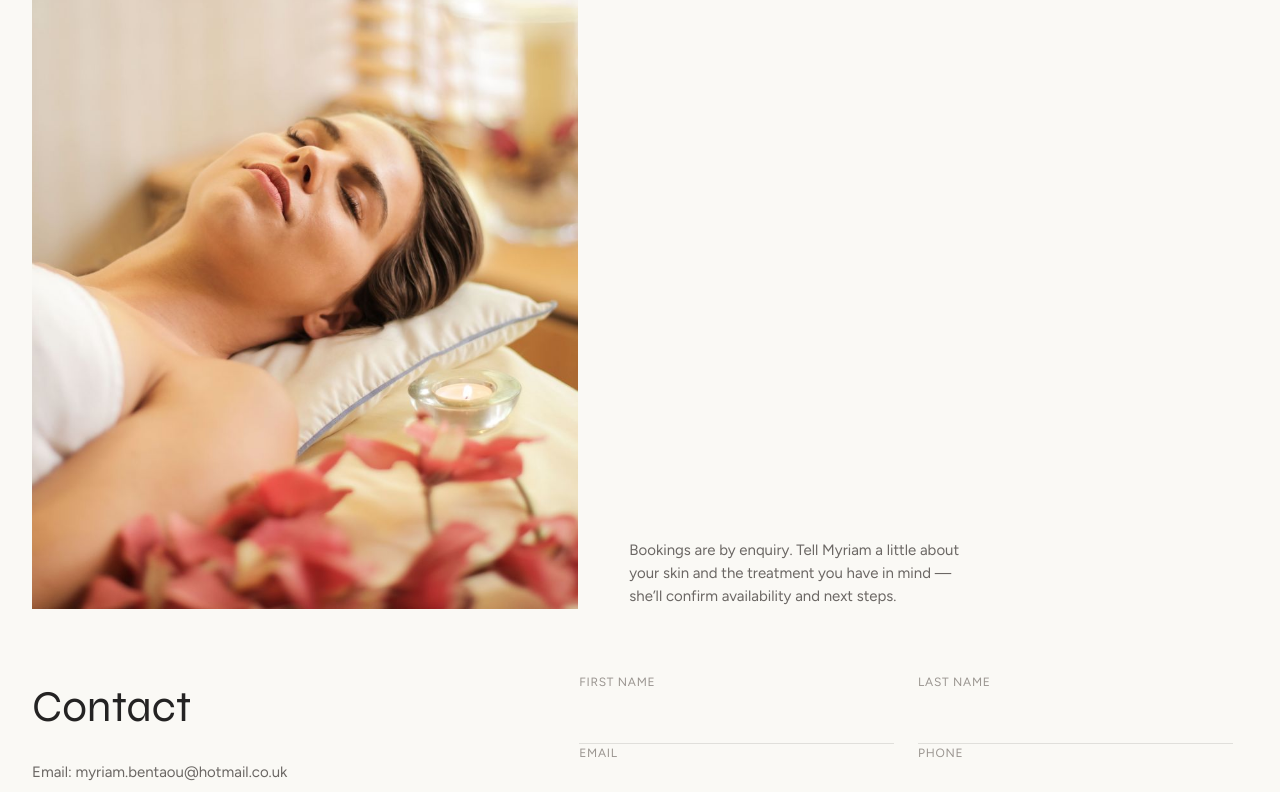
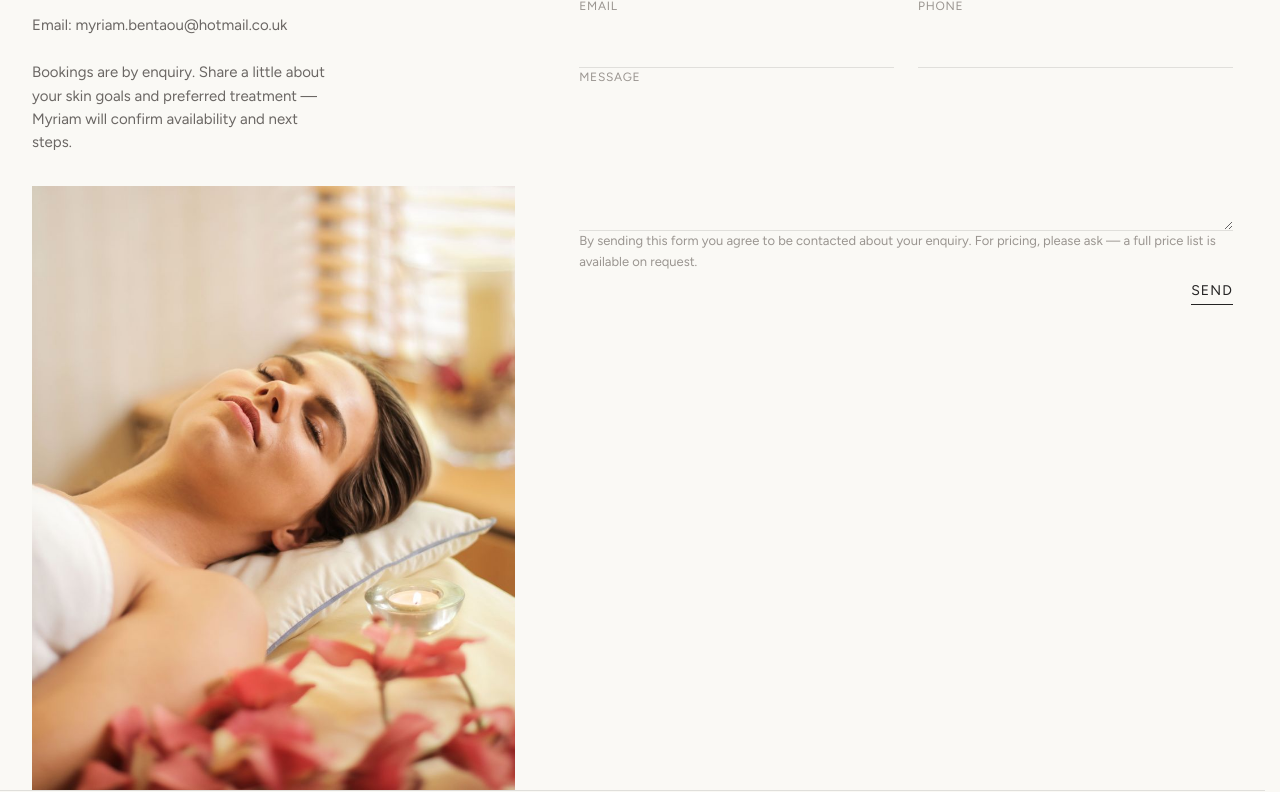
Before and after one commit to Dassine/Myriam, a plain HTML site: page contact.html in a window 1280 px wide. Shown: the part 194-986 px from the top of the page. Drawn offline with nearby package versions, Linux system fonts and the light colour scheme.

Commit message:
Fix contact page layout: form and image side by side
Co-authored-by: Dassine <bl.dassine@gmail.com>

```diff
--- a/contact.html
+++ b/contact.html
@@ -41,21 +41,6 @@
     </nav>
 
     <main class="page-pad page-top">
-      <div class="about-layout" style="margin-bottom: clamp(2.5rem, 6vw, 4rem)">
-        <div class="reveal">
-          <img
-            src="/images/calm.jpg"
-            alt="Calm treatment room atmosphere"
-            width="1600"
-            height="1067"
-            loading="eager"
-          />
-        </div>
-        <div class="reveal reveal-delay-1" style="align-self: end; color: var(--ink-muted); max-width: 36ch">
-          Bookings are by enquiry. Tell Myriam a little about your skin and the treatment you have
-          in mind — she’ll confirm availability and next steps.
-        </div>
-      </div>
       <div class="contact-layout">
         <div class="reveal">
           <h1>Contact</h1>
@@ -64,9 +49,17 @@
             <a href="mailto:myriam.bentaou@hotmail.co.uk">myriam.bentaou@hotmail.co.uk</a>
           </p>
           <p class="contact-meta" style="margin-top: 1.5rem; max-width: 32ch">
-            Share a little about your skin goals and preferred treatment — Myriam will get back to
-            you to confirm availability.
+            Bookings are by enquiry. Share a little about your skin goals and preferred treatment —
+            Myriam will confirm availability and next steps.
           </p>
+          <img
+            src="/images/calm.jpg"
+            alt="Calm treatment room atmosphere"
+            width="1600"
+            height="1067"
+            loading="eager"
+            style="margin-top: 2rem; width: 100%; aspect-ratio: 4 / 5; object-fit: cover"
+          />
         </div>
 
         <form class="contact-form reveal reveal-delay-1" novalidate>
```
